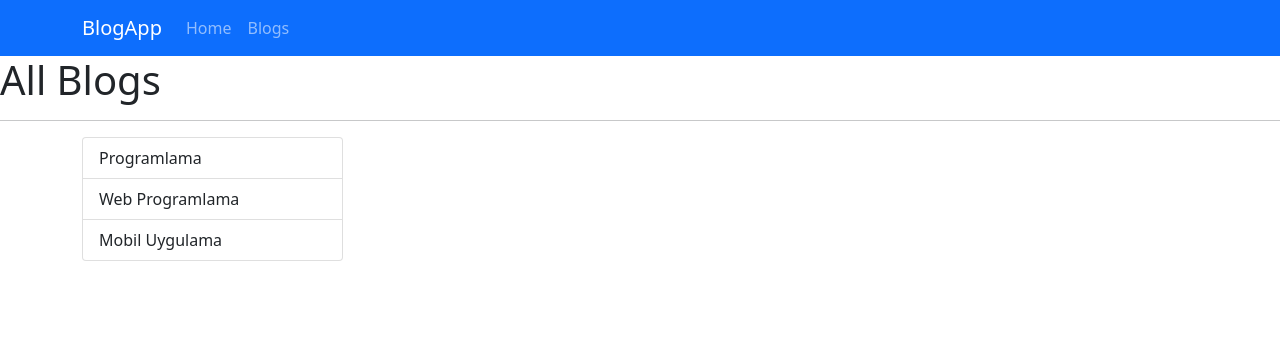
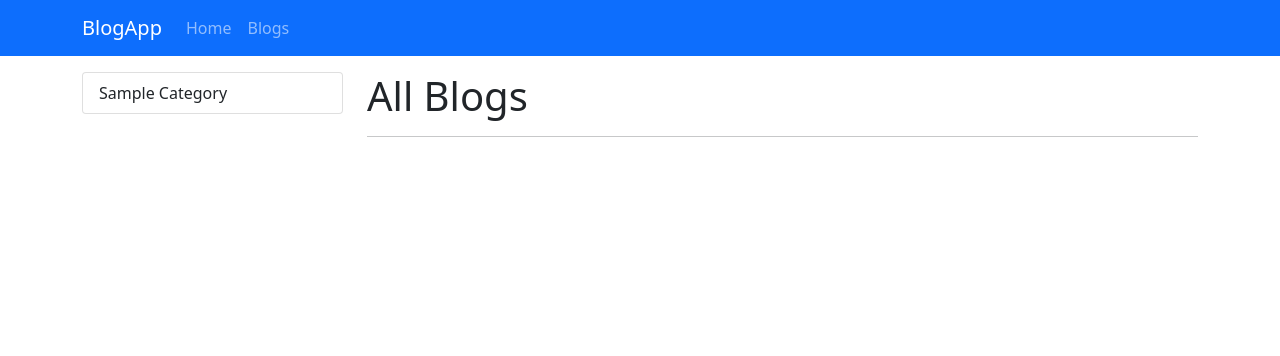
Before and after one commit to aabdullahgungor/Blog-App-Django, a Django app: page /blogs in a window 1280 px wide. Shown: the top 356 px of the page. Run offline with Django 3.2, Linux system fonts and the light colour scheme; tables that the repository leaves empty hold one stand-in row (values such as "Sample post"); data that the repository does not hold is empty; some libraries are stand-ins or nearby versions.

Commit message:
Dynamic Category Menu Created

```diff
--- a/blog/templates/blog/blogs.html
+++ b/blog/templates/blog/blogs.html
@@ -9,14 +9,14 @@
 
 {% block content %}
 
-<h1>All Blogs</h1>
-<hr>
 <div class="container mt-3">
     <div class="row">
       <div class="col-3">
         {%include 'partials/_categories.html'%}
       </div>
       <div class="col-9">
+        <h1>All Blogs</h1>
+        <hr>
         {% for blog in blogs%}
           {% if blog.is_active %}
             {%include 'blog/partials/_blog.html'%}
--- a/blog/templates/blog/partials/_blog.html
+++ b/blog/templates/blog/partials/_blog.html
@@ -7,7 +7,7 @@
       <div class="col-md-9">
         <div class="card-body">
           <h5 class="card-title"><a href="{% url 'blog_details' blog.slug %}">{{blog.title}}</a></h5>
-          <p class="card-text">{{ blog.description|striptext|slice:"0:50"}}</p>
+          <p class="card-text">{{ blog.description|safe|striptags|slice:"0:90"}}</p>
         </div>
 
       </div>
--- a/blog/urls.py
+++ b/blog/urls.py
@@ -6,5 +6,6 @@
     path("", views.index, name="home"),
     path("index", views.index),
     path("blogs", views.blogs, name="blogs"),
+    path("category/<slug:slug>", views.blogs_by_category, name="blogs_by_category"),
     path("blog/<slug:slug>", views.blog_details, name="blog_details"),
 ]
--- a/blog/views.py
+++ b/blog/views.py
@@ -1,6 +1,6 @@
 from django.http.response import HttpResponse
 from django.shortcuts import render
-from blog.models import Blog
+from blog.models import Blog, Category
 
 data = {
     "blogs": [
@@ -33,13 +33,15 @@
 
 def index(request):
     context = {
-        "blogs": Blog.objects.filter(is_active=True, is_home=True)
+        "blogs": Blog.objects.filter(is_active=True, is_home=True),
+        "categories": Category.objects.all()
     }
     return render(request, "blog/index.html", context)
 
 def blogs(request):
     context = {
-        "blogs": Blog.objects.filter(is_active=True)
+        "blogs": Blog.objects.filter(is_active=True),
+        "categories": Category.objects.all()
     }
     return render(request, "blog/blogs.html",context)
 
@@ -49,3 +51,6 @@
     return render(request, "blog/blog_details.html",{
         "blog": blog
     })
+
+def blogs_by_category(request, slug):
+    pass
--- a/templates/partials/_categories.html
+++ b/templates/partials/_categories.html
@@ -1,5 +1,9 @@
 <div class="list-group">
-    <a class="list-group-item list-group-item-action" href="">Programlama</a>
-    <a class="list-group-item list-group-item-action" href="">Web Programlama</a>
-    <a class="list-group-item list-group-item-action" href="">Mobil Uygulama</a>
-  </div>
+
+{% for category in categories %}
+
+  <a class="list-group-item list-group-item-action" href="{% url 'blogs_by_category' category.slug %}">{{category.name|title}}</a>
+
+{% endfor %}
+
+</div>
```
